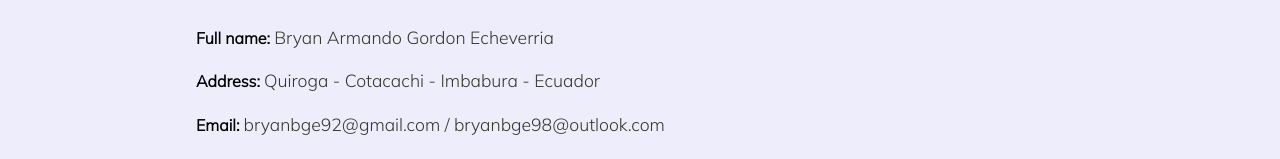
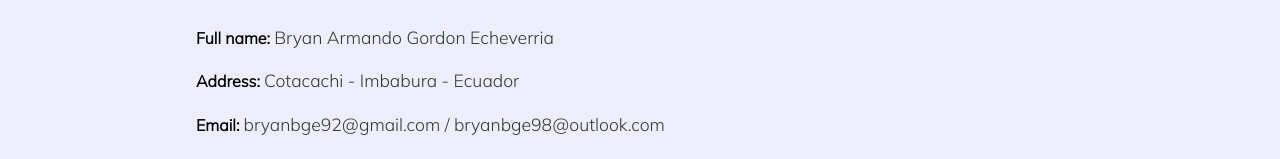
Before and after one commit to BryanGordon/portfolio, a React (Vite) app: page /personal-information in a window 1280 px wide. Shown: the part 641-800 px from the top of the page. Built offline with nearby package versions, Linux system fonts and the light colour scheme.

Commit message:
Delete some info

```diff
--- a/src/components/PersonalInformation.jsx
+++ b/src/components/PersonalInformation.jsx
@@ -24,7 +24,7 @@ export function PersonalInformation () {
 
         <div className='container-per'>
           <span className='cv-titles'>Address: </span>
-          <p className='answer'>Quiroga - Cotacachi - Imbabura - Ecuador</p>
+          <p className='answer'>Cotacachi - Imbabura - Ecuador</p>
         </div>
 
         <div className='container-per'>
```
